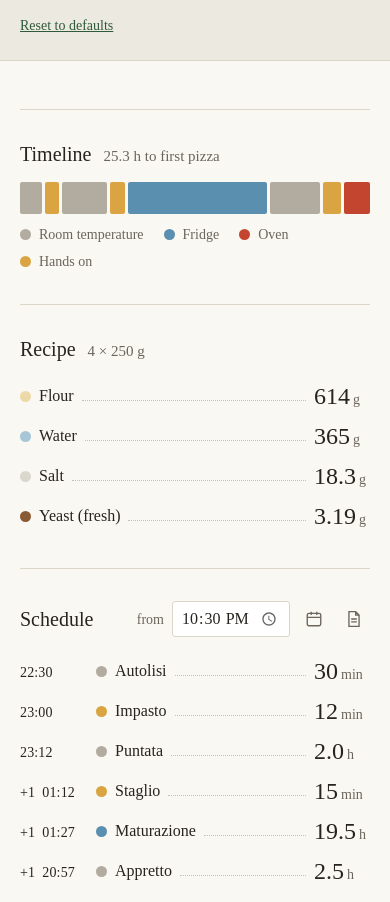
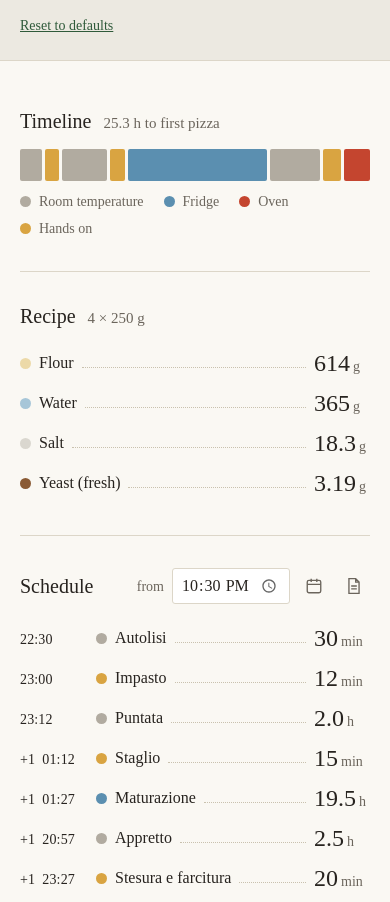
Before and after one commit to Nodo1221/Pizza-panel, a React (Vite) app: page / in a window 390 px wide. Shown: the part 796-1698 px from the top of the page. Built offline with nearby package versions, Linux system fonts and the light colour scheme.

Commit message:
Removed top border and set mobile padding of the first section on mobile to 0

```diff
--- a/src/App.tsx
+++ b/src/App.tsx
@@ -447,7 +447,7 @@ export default function App() {
           </dl>
         </section>
 
-        <section>
+        <section className="timeline">
           <div className="hd">
             <h2>Timeline</h2>
             <span>{dur(-first.start / 60000)} to first pizza</span>
--- a/src/index.css
+++ b/src/index.css
@@ -66,6 +66,11 @@ b, strong { font-weight: inherit; }
 
 .main { min-width: 0; padding: 48px clamp(64px, 12vw, 240px) 40px; display: grid; grid-template-columns: minmax(0, 1fr); gap: 32px; align-content: start; }
 .main > section + section { border-top: 1px solid var(--line); padding-top: 32px; }
+.main > .timeline {
+  border-top: none;
+  padding-top: 10px;
+}
+
 
 .row { display: grid; grid-template-columns: 1fr 1fr; gap: 8px; }
 .oven-row { grid-template-columns: 2fr 3fr; }
@@ -223,6 +228,9 @@ section > .hint { margin-top: 12px; }
   .app { grid-template-columns: minmax(0, 1fr); }
   .side { position: static; height: auto; border-bottom: 1px solid var(--line); }
   .grip { display: none; }
+  .main > .timeline {
+    padding-top: 0px;
+  }
 }
 
 .print-only { display: none; }
```
